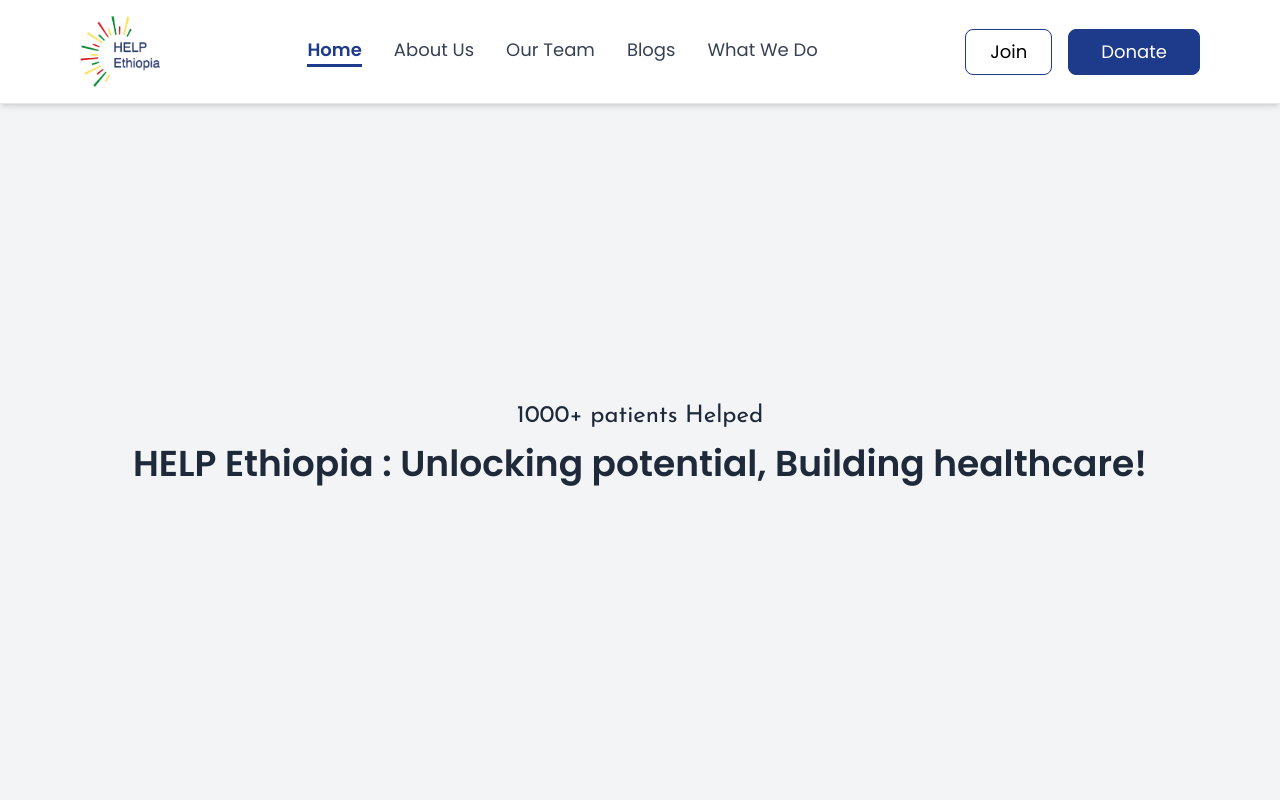
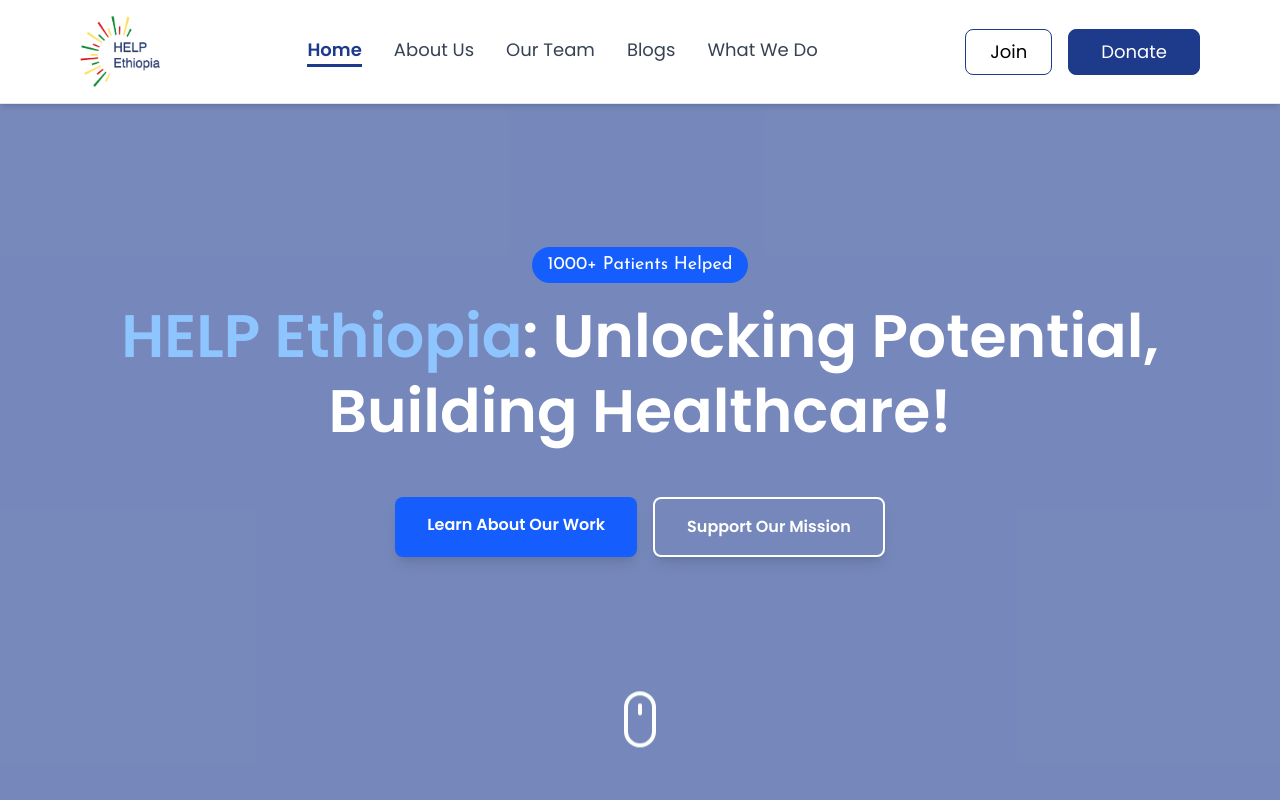
Before and after one commit to dagimgetaw/Help-Ethiopia-Website, a React (Vite) app in the folder frontend/: page / in a window 1280 px wide. Shown: the top 800 px of the page. Built offline with nearby package versions, Linux system fonts and the light colour scheme.

Commit message:
style: change the bg clr and add motion

```diff
--- a/frontend/src/Components/Home/Home.jsx
+++ b/frontend/src/Components/Home/Home.jsx
@@ -1,12 +1,69 @@
+import { motion } from "framer-motion";
+import { Link } from "react-router-dom";
+
 export default function Home() {
   return (
-    <div className="pt-100 pb-70 2xl:pt-90 text-center bg-gray-100">
-      <h2 className="pb-3 text-2xl text-gray-800 font-title">
-        1000+ patients Helped
-      </h2>
-      <p className="pb-22 text-3xl px-3 xl:text-4xl 2xl:text-5xl text-gray-800 font-text font-semibold">
-        HELP Ethiopia : Unlocking potential, Building healthcare!
-      </p>
+    <div className="relative h-screen flex items-center justify-center overflow-hidden bg-blue-900/60">
+      <div className="relative z-3 text-center px-6 max-w-6xl mx-auto">
+        <motion.div
+          initial={{ opacity: 0, y: 20 }}
+          animate={{ opacity: 1, y: 0 }}
+          transition={{ duration: 0.8 }}
+          className="text-white"
+        >
+          <motion.p
+            initial={{ opacity: 0 }}
+            animate={{ opacity: 1 }}
+            transition={{ duration: 0.8, delay: 0.3 }}
+            className="text-xl md:text-2xl font-medium mb-4"
+          >
+            <span className="inline-block px-4 py-1 text-lg bg-blue-600 rounded-full font-title">
+              1000+ Patients Helped
+            </span>
+          </motion.p>
+
+          <motion.h1
+            initial={{ opacity: 0 }}
+            animate={{ opacity: 1 }}
+            transition={{ duration: 0.8, delay: 0.6 }}
+            className="text-4xl md:text-5xl lg:text-6xl xl:text-6xl font-bold mb-8 leading-tight font-text"
+          >
+            <span className="text-blue-300">HELP Ethiopia</span>: Unlocking
+            Potential, Building Healthcare!
+          </motion.h1>
+
+          <motion.div
+            initial={{ opacity: 0 }}
+            animate={{ opacity: 1 }}
+            transition={{ duration: 0.8, delay: 0.9 }}
+            className="flex flex-col sm:flex-row justify-center gap-4 mt-12 font-text"
+          >
+            <Link
+              to="/about"
+              className="px-8 py-4 bg-blue-600 hover:bg-blue-700 text-white font-semibold rounded-lg shadow-lg transition-all duration-300 transform hover:scale-105"
+            >
+              Learn About Our Work
+            </Link>
+            <Link
+              to="/donate"
+              className="px-8 py-4 bg-transparent border-2 border-white hover:bg-white/20 text-white font-semibold rounded-lg shadow-lg transition-all duration-300 transform hover:scale-105"
+            >
+              Support Our Mission
+            </Link>
+          </motion.div>
+        </motion.div>
+      </div>
+
+      <motion.div
+        initial={{ opacity: 0 }}
+        animate={{ opacity: 1 }}
+        transition={{ duration: 0.8, delay: 1.2 }}
+        className="absolute bottom-10 left-1/2 transform -translate-x-1/2 z-3"
+      >
+        <div className="animate-bounce w-8 h-14 border-4 border-white rounded-full flex justify-center">
+          <div className="w-1 h-3 bg-white mt-2 rounded-full" />
+        </div>
+      </motion.div>
     </div>
   );
 }
```
